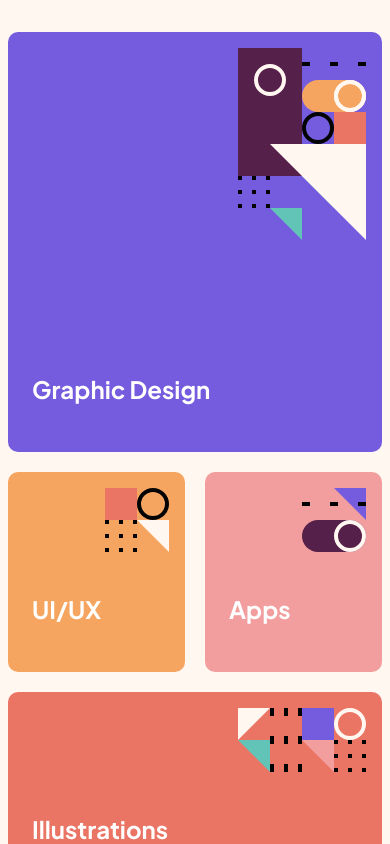
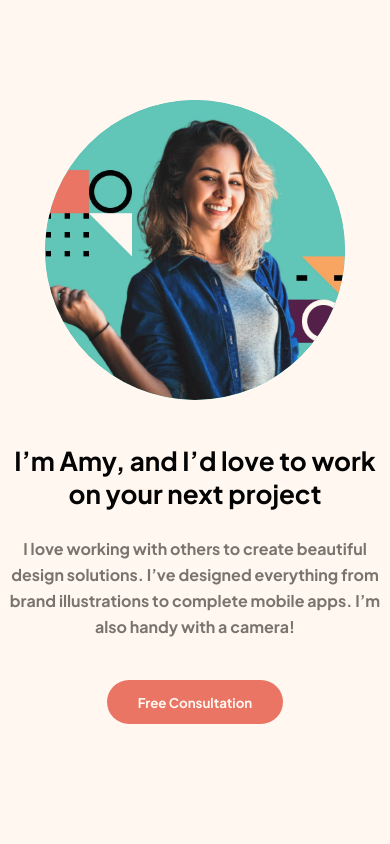
Before and after one commit to Nevaden/Free-Consultation, an Angular app in the folder Free-Consultation/: page / in a window 390 px wide. Shown: the top 844 px of the page. Built offline with nearby package versions, Linux system fonts and the light colour scheme.

Commit message:
mobile profile blub component completed

```diff
--- a/Free-Consultation/src/app/app.component.html
+++ b/Free-Consultation/src/app/app.component.html
@@ -1 +1 @@
-<app-nav-section></app-nav-section>
+<app-profile-blurb></app-profile-blurb>
--- a/Free-Consultation/src/app/profile-blurb/profile-blurb.component.css
+++ b/Free-Consultation/src/app/profile-blurb/profile-blurb.component.css
@@ -0,0 +1,66 @@
+*{
+    font-family: 'Plus Jakarta Sans', sans-serif;
+}
+
+section {
+    text-align: center;
+    margin-top:100px;
+    position: relative;
+}
+
+.imgAmy {
+    width: 300px;
+    height: 300px;
+    left: 38px;
+    top: 1602px;
+    border-radius: 50%;
+    background: #61C4B7;
+
+}
+
+h3{
+    margin-top: 40px;
+    height: 66px;
+    font-weight: 700;
+    font-size: 26px;
+    line-height: 33px;
+    text-align: center;
+    color: #030303;
+}
+
+p {
+
+    height: 104px;
+    left: 0%;
+    right: 0%;
+    top: calc(50% - 104px/2 + 11px);
+
+    font-family: 'Plus Jakarta Sans';
+    font-style: normal;
+    font-weight: 500;
+    font-size: 16px;
+    line-height: 26px;
+    /* or 162% */
+
+    text-align: center;
+
+    /* Medium Brown */
+
+    color: #7A746E;
+}
+
+.consultation-button {
+    margin-top: 24px;
+    color: #FFF7F0;
+    width: 176px;
+    height: 44px;
+    padding: 0;
+    cursor: pointer;
+    border: none;
+    background: #EB7565;
+    border-radius: 28px;
+}
+
+.consultation-button:hover {
+    background-color: #F6A560;
+}
--- a/Free-Consultation/src/app/profile-blurb/profile-blurb.component.html
+++ b/Free-Consultation/src/app/profile-blurb/profile-blurb.component.html
@@ -1 +1,17 @@
-<p>profile-blurb works!</p>
+<head>
+    <link rel="preconnect" href="https://fonts.googleapis.com">
+    <link rel="preconnect" href="https://fonts.gstatic.com" crossorigin>
+    <link href="https://fonts.googleapis.com/css2?family=Plus+Jakarta+Sans:wght@700&display=swap" rel="stylesheet">
+</head>
+
+<section>
+    <div>
+        <img class="imgAmy" src="../../assets/image-amy.webp" alt="">
+    </div>
+    <div>
+        <h3>I’m Amy, and I’d love to work on your next project</h3>
+        <p>I love working with others to create beautiful design solutions. I’ve designed everything from brand illustrations to complete mobile apps. I’m also handy with a camera!</p>
+    </div>
+
+    <button class="consultation-button">Free Consultation</button>
+</section>
```
